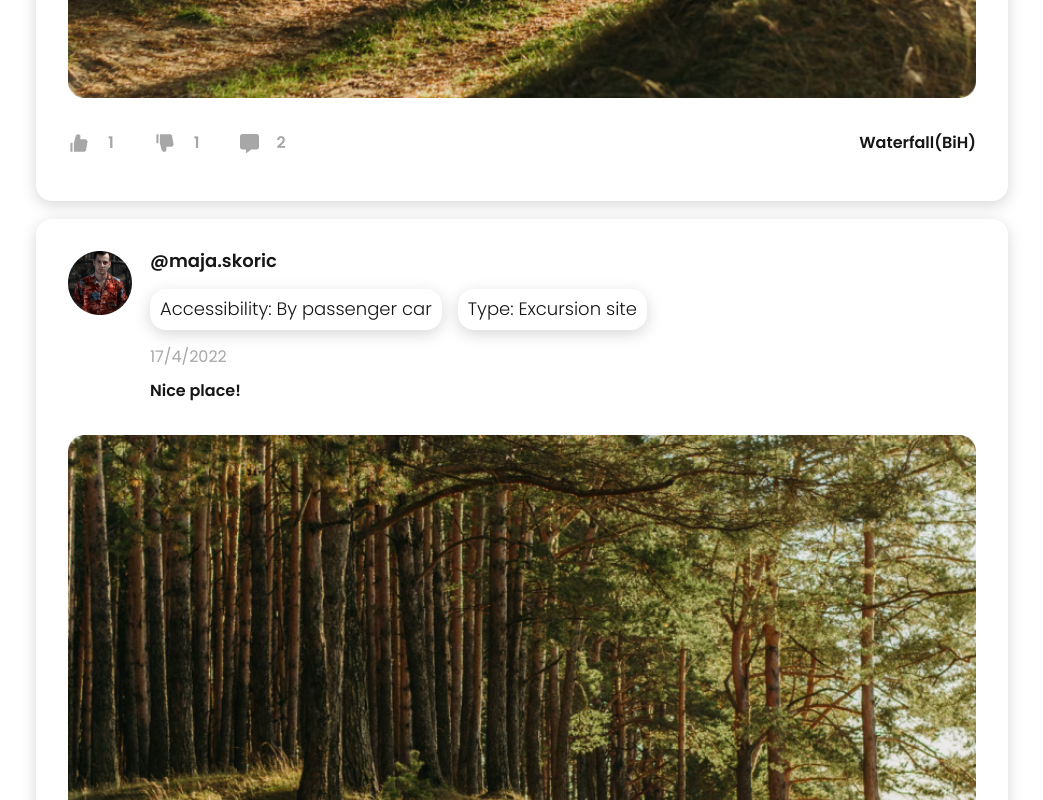
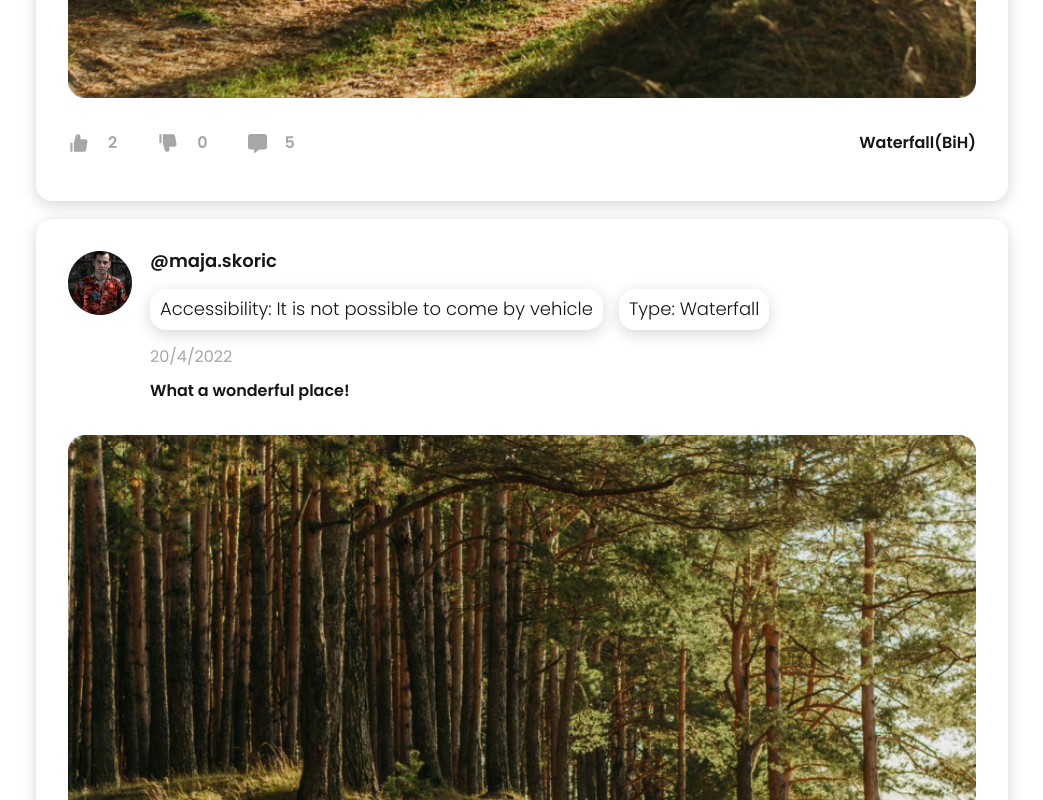
Before and after one commit to stefanskoricdev/nature-social-media, a React (Create React App) app: page / in a window 1280 px wide. Shown: the part 1820-2620 px from the top of the page, without its empty margins (118-1161 px from the left). Built offline with nearby package versions, Linux system fonts and the light colour scheme; data requests are answered from the project's data file; sample sign-in values are in the browser's storage.

Commit message:
Add basic AddNewPost form validation

```diff
--- a/src/components/AddPostForm/AddPostForm.js
+++ b/src/components/AddPostForm/AddPostForm.js
@@ -48,6 +48,18 @@ const AddPostForm = () => {
 
   const handleSubmit = (e) => {
     e.preventDefault();
+
+    const isInputEmpty = Object.values(formData).some((input) => {
+      if (input === "" || input === undefined) {
+        return true;
+      }
+      return false;
+    });
+
+    if (isInputEmpty) {
+      setError("Please fill all input fields");
+      return;
+    }
 
     const newData = {
       ...formData,
--- a/src/components/LoginForm/LoginForm.js
+++ b/src/components/LoginForm/LoginForm.js
@@ -14,7 +14,6 @@ const LoginForm = () => {
   const [passwordShow, setPasswordShow] = useState(false);
 
   const [formData, setFormData] = useState({
-    username: "",
     email: "",
     password: "",
   });
@@ -100,15 +99,6 @@ const LoginForm = () => {
         </h3>
         <label>
           <input
-            type="text"
-            name="username"
-            placeholder="Username"
-            value={formData.username}
-            onChange={handleChange}
-          />
-        </label>
-        <label>
-          <input
             type="email"
             name="email"
             placeholder="Email"
--- a/src/services/db.json
+++ b/src/services/db.json
@@ -71,6 +71,12 @@
           "body": "asdasdasd",
           "createdAt": 1650371056143,
           "id": "e885c139-083d-4b2a-b923-ad746fb4094a"
+        },
+        {
+          "author": "maja.skoric",
+          "body": "Such a wonderful place!",
+          "createdAt": 1650454209047,
+          "id": "cc3fbf0c-862a-409f-bbd5-7c0194c794f6"
         }
       ],
       "id": 1
@@ -84,11 +90,10 @@
       "userHandle": "sara.skoric",
       "createdAt": 1650197790622,
       "upVotes": [
-        "sara.skoric"
-      ],
-      "downVotes": [
+        "sara.skoric",
         "stefan.skoric"
       ],
+      "downVotes": [],
       "comments": [
         {
           "author": "sara.skoric",
@@ -101,6 +106,24 @@
           "body": "I like this one. :)",
           "createdAt": 1650372680816,
           "id": "49142c9d-be8e-48e4-916a-da6189e971fd"
+        },
+        {
+          "author": "maja.skoric",
+          "body": "Nice!",
+          "createdAt": 1650372680816,
+          "id": "49142c9d-be8e-48e4-916a-1234"
+        },
+        {
+          "author": "stefan.skoric",
+          "body": "I like this one. :)",
+          "createdAt": 1650372680816,
+          "id": "49142c9d-be8e-48e4-916a-456456"
+        },
+        {
+          "author": "maja.skoric",
+          "body": "Nice!",
+          "createdAt": 1650372680816,
+          "id": "49142c9d-be8e-48e4-916a-dzfjgkkj"
         }
       ],
       "id": 2
@@ -134,6 +157,22 @@
       "downVotes": [],
       "comments": [],
       "id": 4
+    },
+    {
+      "name": "Waterfall",
+      "place": "Bosnia and Herzegovina",
+      "accessibility": "It is not possible to come by vehicle",
+      "type": "Waterfall",
+      "description": "What a wonderful place!",
+      "userHandle": "maja.skoric",
+      "createdAt": 1650454209047,
+      "upVotes": [
+        "maja.skoric",
+        "stefan.skoric"
+      ],
+      "downVotes": [],
+      "comments": [],
+      "id": 5
     }
   ]
 }
```
